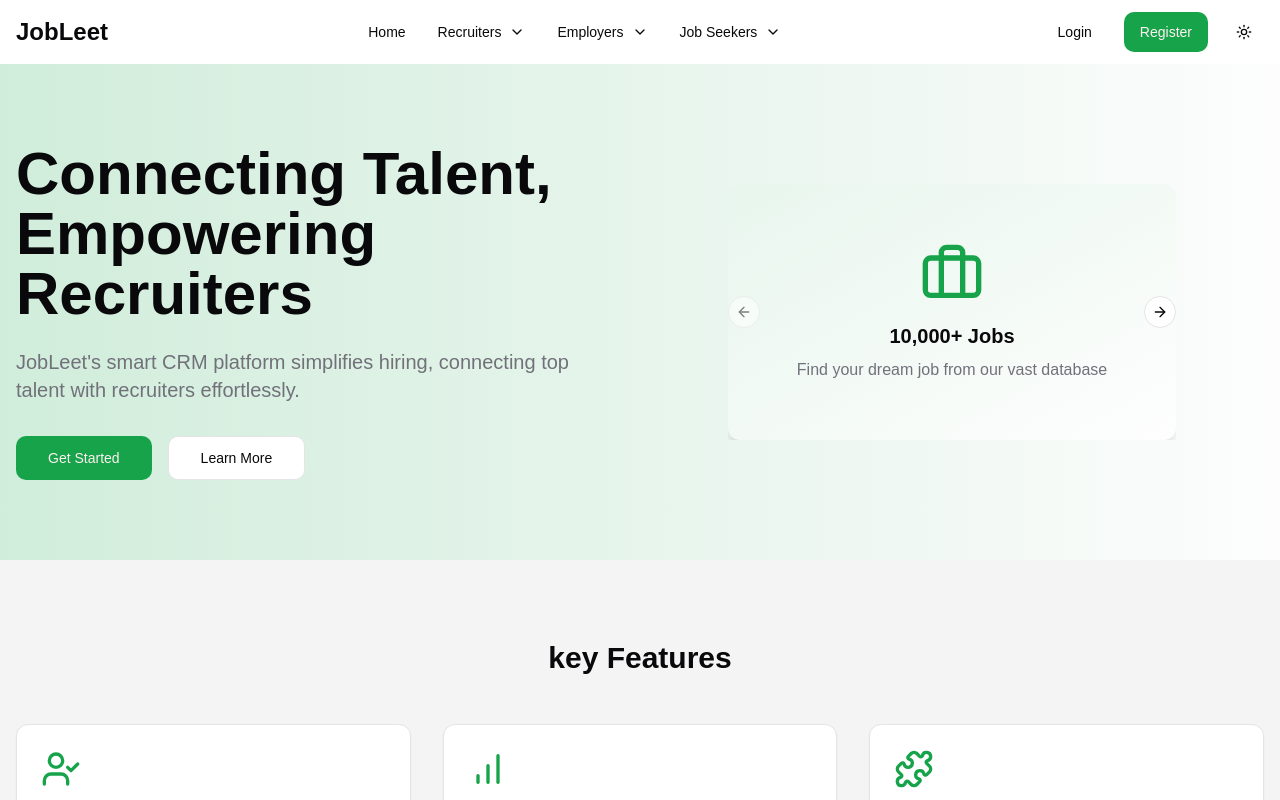
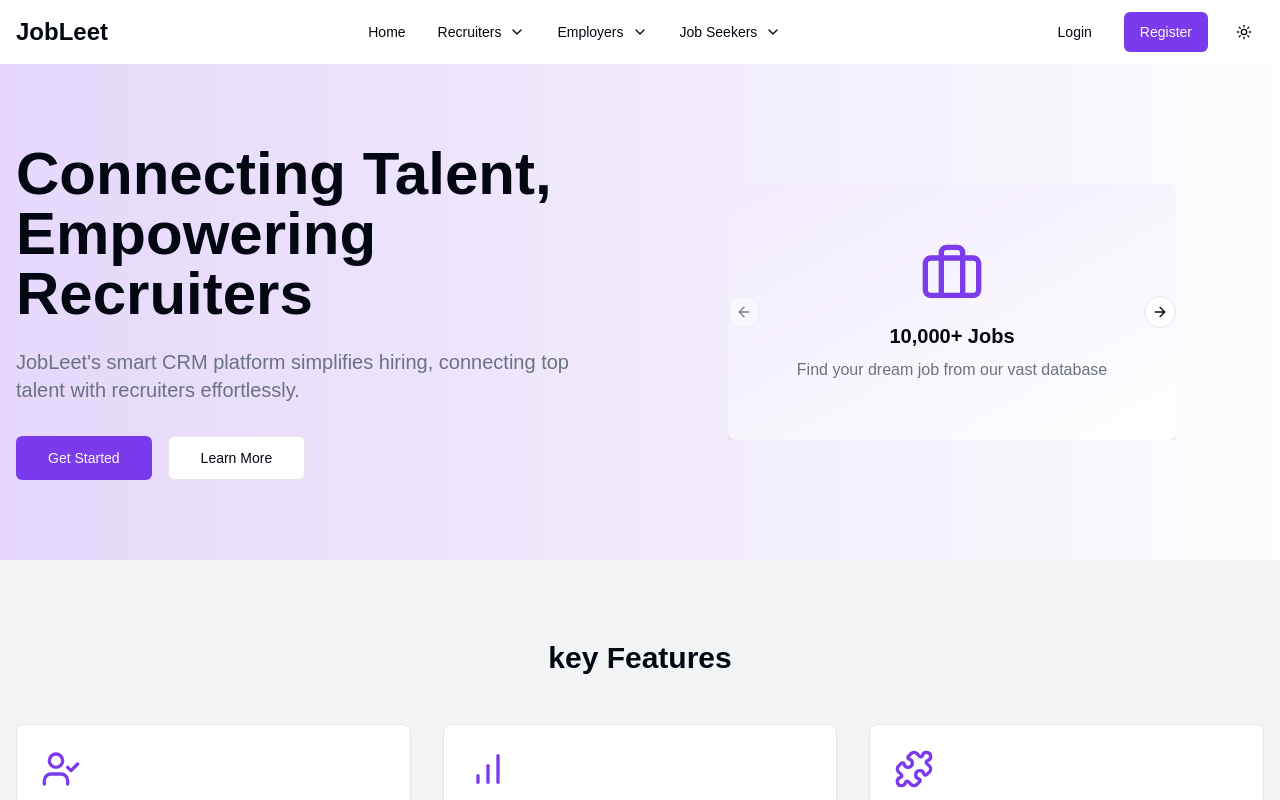
Before and after one commit to nixhantb/jobleet-ui, a Next.js app: page / in a window 1280 px wide. Shown: the top 800 px of the page. Built offline with nearby package versions, Linux system fonts and the light colour scheme.

Commit message:
update: themes for dark and light mode

```diff
--- a/app/components/Hero.tsx
+++ b/app/components/Hero.tsx
@@ -34,7 +34,7 @@ export default function Hero({
   secondaryCTA
 }: HeroProps) {
   return (
-    <section className="relative py-20 w-full overflow-hidden">
+    <section className="relative py-20 w-auto overflow-hidden">
       <div className="container relative z-10 mx-auto px-4">
         <div className="flex flex-col lg:flex-row items-center">
           <div className="lg:w-1/2 lg:pr-10 mb-10 lg:mb-0">
--- a/app/globals.css
+++ b/app/globals.css
@@ -13,28 +13,29 @@ body {
   }
 }
 
+
 @layer base {
   :root {
     --background: 0 0% 100%;
-    --foreground: 240 10% 3.9%;
+    --foreground: 224 71.4% 4.1%;
     --card: 0 0% 100%;
-    --card-foreground: 240 10% 3.9%;
+    --card-foreground: 224 71.4% 4.1%;
     --popover: 0 0% 100%;
-    --popover-foreground: 240 10% 3.9%;
-    --primary: 142.1 76.2% 36.3%;
-    --primary-foreground: 355.7 100% 97.3%;
-    --secondary: 240 4.8% 95.9%;
-    --secondary-foreground: 240 5.9% 10%;
-    --muted: 240 4.8% 95.9%;
-    --muted-foreground: 240 3.8% 46.1%;
-    --accent: 240 4.8% 95.9%;
-    --accent-foreground: 240 5.9% 10%;
+    --popover-foreground: 224 71.4% 4.1%;
+    --primary: 262.1 83.3% 57.8%;
+    --primary-foreground: 210 20% 98%;
+    --secondary: 220 14.3% 95.9%;
+    --secondary-foreground: 220.9 39.3% 11%;
+    --muted: 220 14.3% 95.9%;
+    --muted-foreground: 220 8.9% 46.1%;
+    --accent: 220 14.3% 95.9%;
+    --accent-foreground: 220.9 39.3% 11%;
     --destructive: 0 84.2% 60.2%;
-    --destructive-foreground: 0 0% 98%;
-    --border: 240 5.9% 90%;
-    --input: 240 5.9% 90%;
-    --ring: 142.1 76.2% 36.3%;
-    --radius: 0.75rem;
+    --destructive-foreground: 210 20% 98%;
+    --border: 220 13% 91%;
+    --input: 220 13% 91%;
+    --ring: 262.1 83.3% 57.8%;
+    --radius: 0.5rem;
     --chart-1: 12 76% 61%;
     --chart-2: 173 58% 39%;
     --chart-3: 197 37% 24%;
@@ -43,25 +44,25 @@ body {
   }
 
   .dark {
-    --background: 20 14.3% 4.1%;
-    --foreground: 0 0% 95%;
-    --card: 24 9.8% 10%;
-    --card-foreground: 0 0% 95%;
-    --popover: 0 0% 9%;
-    --popover-foreground: 0 0% 95%;
-    --primary: 142.1 70.6% 45.3%;
-    --primary-foreground: 144.9 80.4% 10%;
-    --secondary: 240 3.7% 15.9%;
-    --secondary-foreground: 0 0% 98%;
-    --muted: 0 0% 15%;
-    --muted-foreground: 240 5% 64.9%;
-    --accent: 12 6.5% 15.1%;
-    --accent-foreground: 0 0% 98%;
+    --background: 224 71.4% 4.1%;
+    --foreground: 210 20% 98%;
+    --card: 224 71.4% 4.1%;
+    --card-foreground: 210 20% 98%;
+    --popover: 224 71.4% 4.1%;
+    --popover-foreground: 210 20% 98%;
+    --primary: 263.4 70% 50.4%;
+    --primary-foreground: 210 20% 98%;
+    --secondary: 215 27.9% 16.9%;
+    --secondary-foreground: 210 20% 98%;
+    --muted: 215 27.9% 16.9%;
+    --muted-foreground: 217.9 10.6% 64.9%;
+    --accent: 215 27.9% 16.9%;
+    --accent-foreground: 210 20% 98%;
     --destructive: 0 62.8% 30.6%;
-    --destructive-foreground: 0 85.7% 97.3%;
-    --border: 240 3.7% 15.9%;
-    --input: 240 3.7% 15.9%;
-    --ring: 142.4 71.8% 29.2%;
+    --destructive-foreground: 210 20% 98%;
+    --border: 215 27.9% 16.9%;
+    --input: 215 27.9% 16.9%;
+    --ring: 263.4 70% 50.4%;
     --chart-1: 220 70% 50%;
     --chart-2: 160 60% 45%;
     --chart-3: 30 80% 55%;
```
